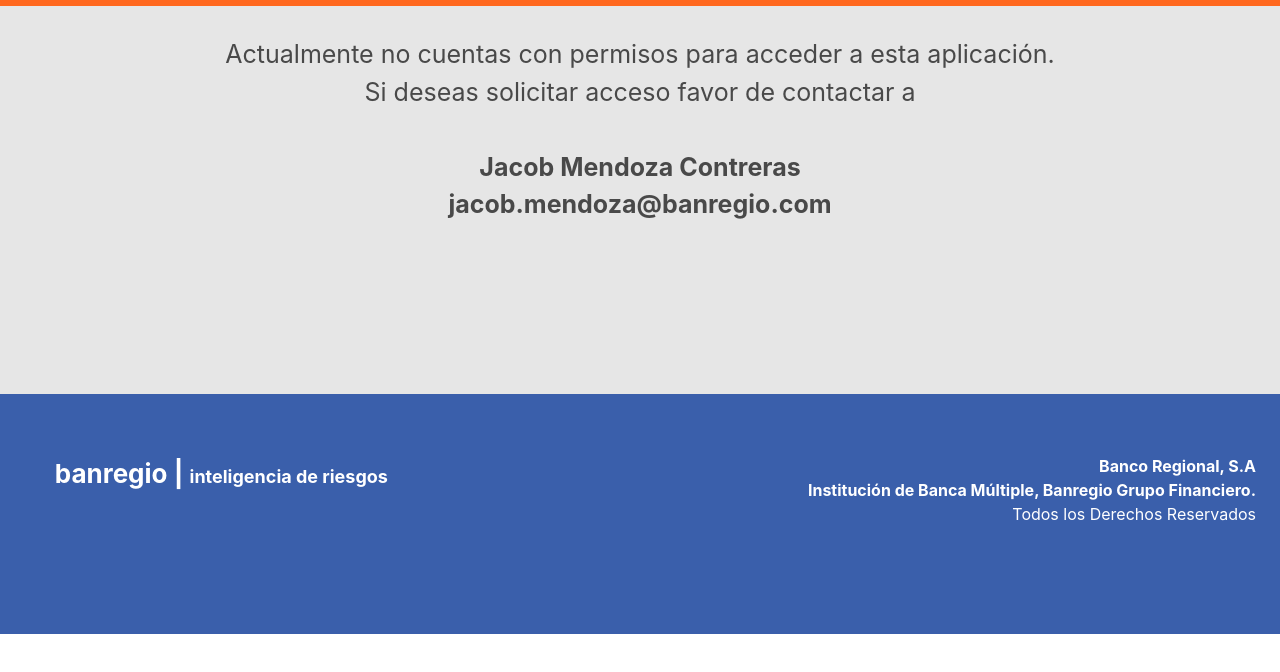
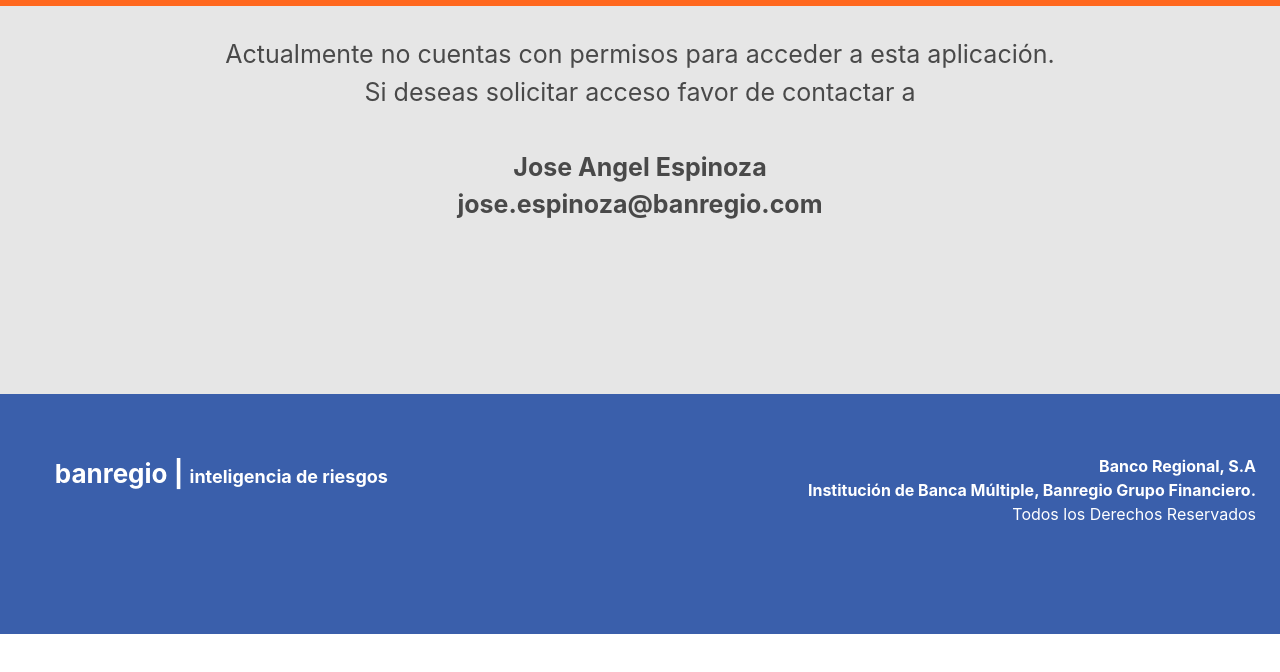
Before and after one commit to joseanpz/cappago, a website: page no_access.html in a window 1280 px wide. Shown: the part 104-776 px from the top of the page. Drawn offline with nearby package versions, Linux system fonts and the light colour scheme.

Commit message:
edit no access

```diff
--- a/no_access.html
+++ b/no_access.html
@@ -49,8 +49,8 @@
     <div style=" background-color: #e6e6e6; height:400px; padding-top:30px; font-size: 25px; text-align: center;">
         Actualmente no cuentas con permisos para acceder a esta aplicación.<br/> Si deseas solicitar acceso favor de contactar a<br/><br/>
       <div style="text-align: center; width: 60%; margin: auto;">
-        <label><b> Jacob Mendoza Contreras</b></label><br/>
-        <label><b>jacob.mendoza@banregio.com</b></label><br/>
+        <label><b> Jose Angel Espinoza</b></label><br/>
+        <label><b>jose.espinoza@banregio.com</b></label><br/>
       </div>
   </div>
     </div>
```
